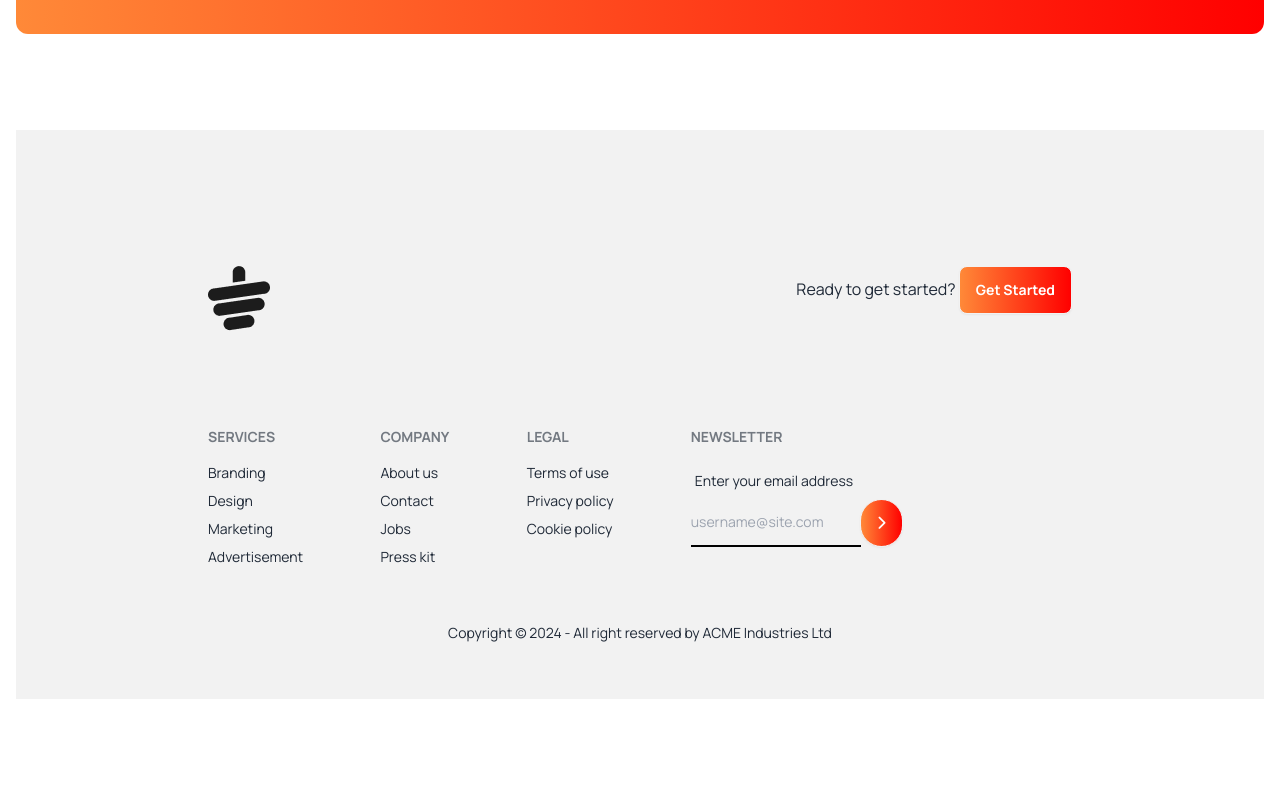
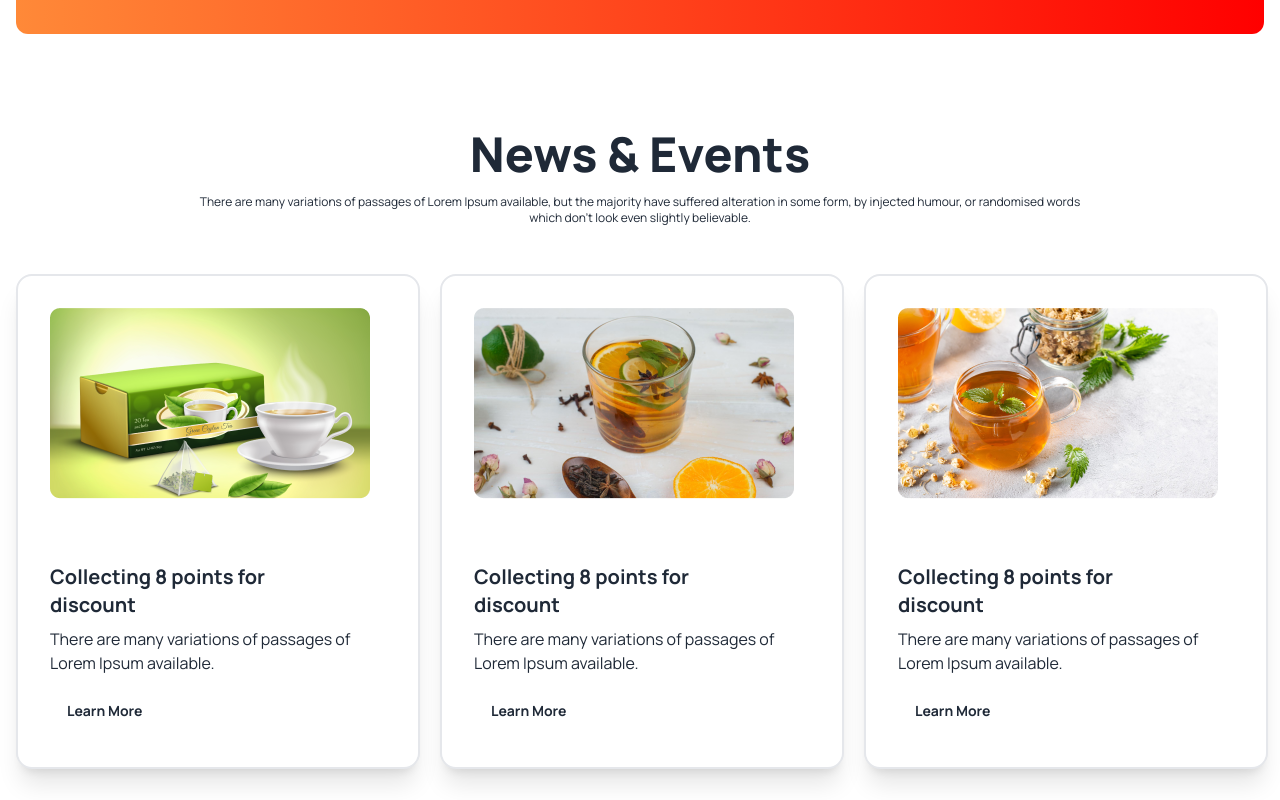
Before and after one commit to alamin6688/tea-house-website, a plain HTML site: page index.html in a window 1280 px wide. Shown: the part 2800-3600 px from the top of the page. Before the commit the page ends 3515 px from the top, so only its background shows below. Drawn offline with nearby package versions, Linux system fonts and the light colour scheme.

Commit message:
News & Events section added

```diff
--- a/index.html
+++ b/index.html
@@ -153,7 +153,7 @@
                 </div>
             </div>
             <!-- Review Container -->
-            <div class="relative ">
+            <div class="relative">
                 <!--Next review -->
                 <div class="opacity-40 z-10 mb-16  relative p-10 rounded-lg bg-white">
                     <img class="absolute -top-5 -left-5 border-4 border-white rounded-full bg-white" src="images/client.png" alt="">
@@ -192,8 +192,84 @@
                 </div>
             </div>
         </section>
+        <!-- News & Event -->
+        <section class="container mx-auto">
+            <div>
+                <h3 class=" text-4xl mx-auto text-center lg:text-5xl font-extrabold mb-4">
+                    News & Events
+                </h3>
+                <p class="lg:w-[900px] mx-auto text-center text-xs mb-12">
+                    There are many variations of passages of Lorem Ipsum available, but the majority have suffered alteration in some form, by injected humour, or randomised words which don't look even slightly believable.
+                </p>
+            </div>
+            <div class="grid gap-6 grid-cols-1 md:grid-cols-2 lg:grid-cols-3">
+                <div class="card bg-base-100 shadow-xl border-2 items-start mx-auto">
+                    <div>
+                        <figure class="p-8">
+                            <img src="images/news-1.png"/>
+                        </figure>
+                    </div>
+                    <div class="items-center">
+                        <div class="card-body text-left w-[400px]">
+                            <h2 class="card-title">
+                                Collecting 8 points for <br>
+                                discount
+                            </h2>
+                            <p>
+                            There are many variations of passages of Lorem Ipsum available.
+                            </p>
+                            <div class="card-actions mt-1">
+                            <button class="btn btn-ghost">Learn More</button>
+                            </div>
+                        </div>
+                    </div>
+                </div>
+                <div class="card bg-base-100 shadow-xl border-2 items-start mx-auto">
+                    <div>
+                        <figure class="p-8">
+                            <img src="images/news-2.png"/>
+                        </figure>
+                    </div>
+                    <div class="items-center">
+                        <div class="card-body text-left w-[400px]">
+                            <h2 class="card-title">
+                                Collecting 8 points for <br>
+                                discount
+                            </h2>
+                            <p>
+                            There are many variations of passages of Lorem Ipsum available.
+                            </p>
+                            <div class="card-actions mt-1">
+                            <button class="btn btn-ghost">Learn More</button>
+                            </div>
+                        </div>
+                    </div>
+                </div>
+                <div class="card bg-base-100 shadow-xl border-2 items-start mx-auto">
+                    <div>
+                        <figure class="p-8">
+                            <img src="images/news-3.png"/>
+                        </figure>
+                    </div>
+                    <div class="items-center">
+                        <div class="card-body text-left w-[400px]">
+                            <h2 class="card-title">
+                                Collecting 8 points for <br>
+                                discount
+                            </h2>
+                            <p>
+                            There are many variations of passages of Lorem Ipsum available.
+                            </p>
+                            <div class="card-actions mt-1">
+                            <button class="btn btn-ghost">Learn More</button>
+                            </div>
+                        </div>
+                    </div>
+                </div>
+            </div>
+        </section>
     </main>
-    <footer class="p-4 lg:px-48 lg:py-10 bg-base-200 text-base-content">
+    <footer class="p-4 lg:px-48 lg:py-10 bg-gradient-to-l from-[#FF00001A] to-[#FF89381A] text-base-content mt-32">
         <div class="flex justify-between my-24">
             <img src="images/cup.png" alt="">
             <p>
```
